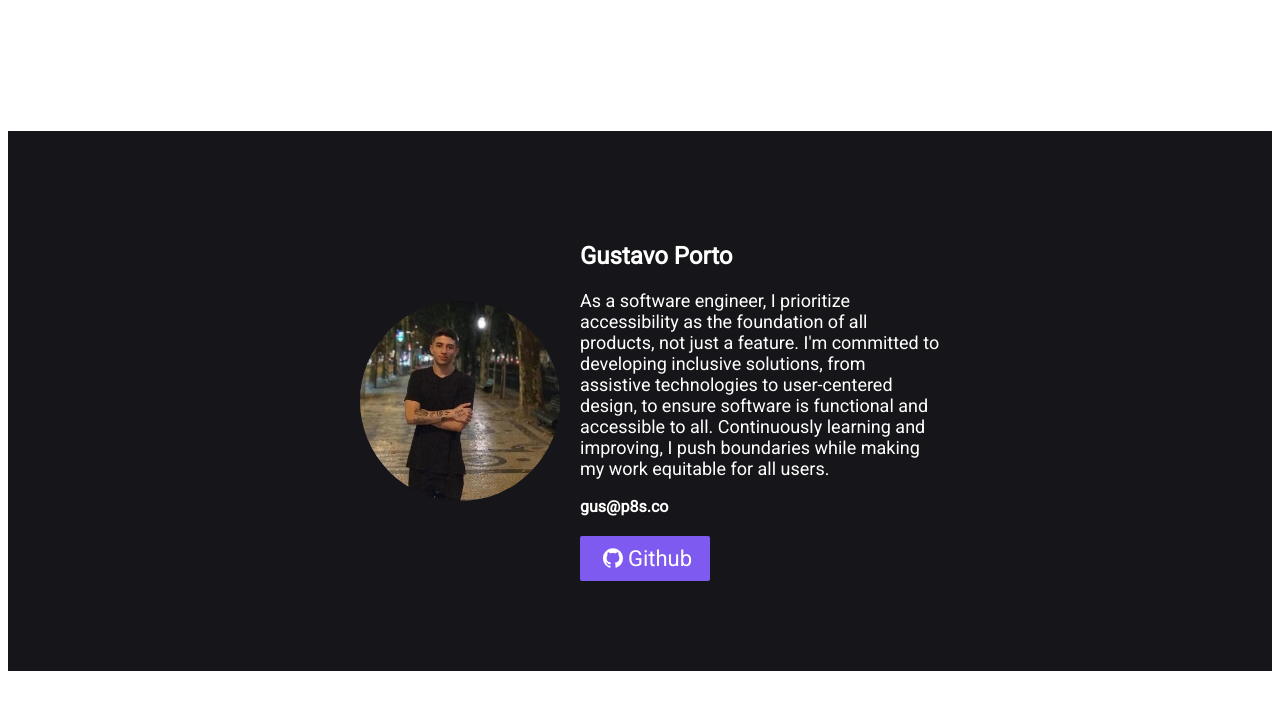
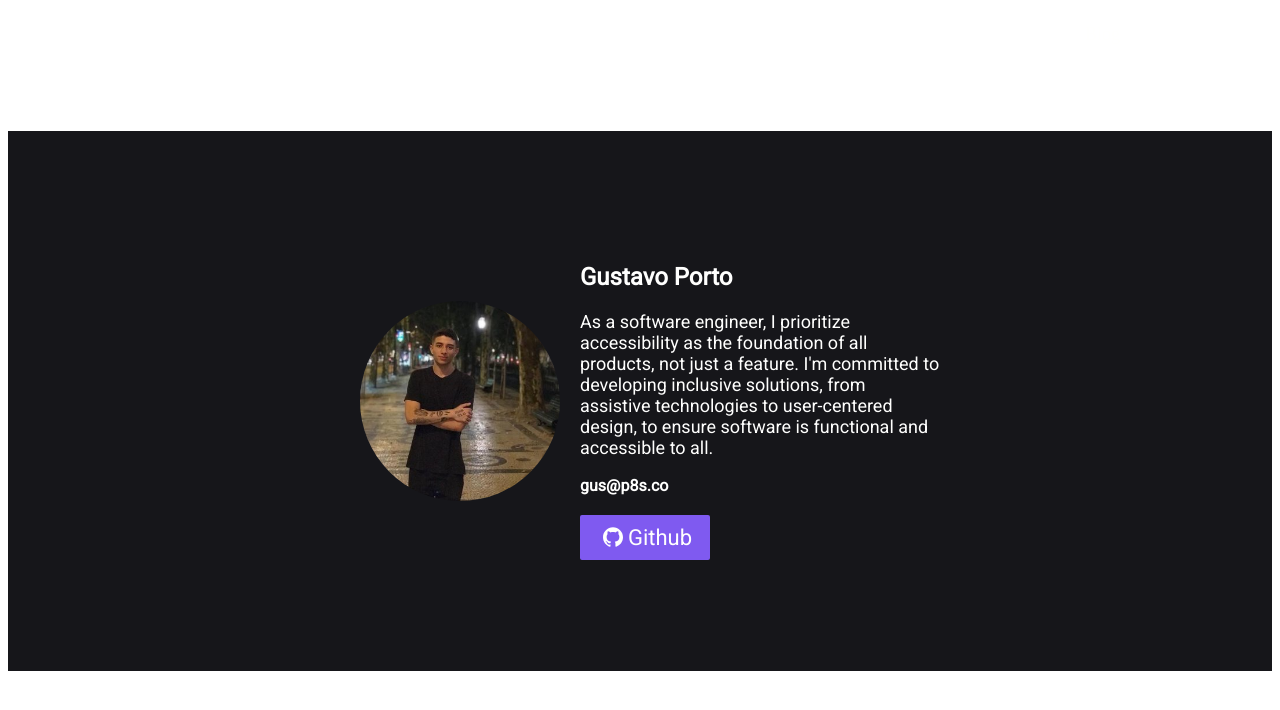
Before and after one commit to portothree/portoht.com, a Gatsby site: page / in a window 1280 px wide. Built offline with nearby package versions, Linux system fonts and the light colour scheme; Gatsby itself is replaced by a stand-in of ours.

Commit message:
Update index.js

```diff
--- a/src/components/Profile/index.js
+++ b/src/components/Profile/index.js
@@ -16,7 +16,7 @@ const Profile = () => {
 			<div className="profile__about-me">
 				<h1>Gustavo Porto</h1>
 				<p className="profile__description">
-					As a software engineer, I prioritize accessibility as the foundation of all products, not just a feature. I'm committed to developing inclusive solutions, from assistive technologies to user-centered design, to ensure software is functional and accessible to all. Continuously learning and improving, I push boundaries while making my work equitable for all users.
+					As a software engineer, I prioritize accessibility as the foundation of all products, not just a feature. I'm committed to developing inclusive solutions, from assistive technologies to user-centered design, to ensure software is functional and accessible to all.
 				</p>
 				<a
 					className="profile__email"
```
